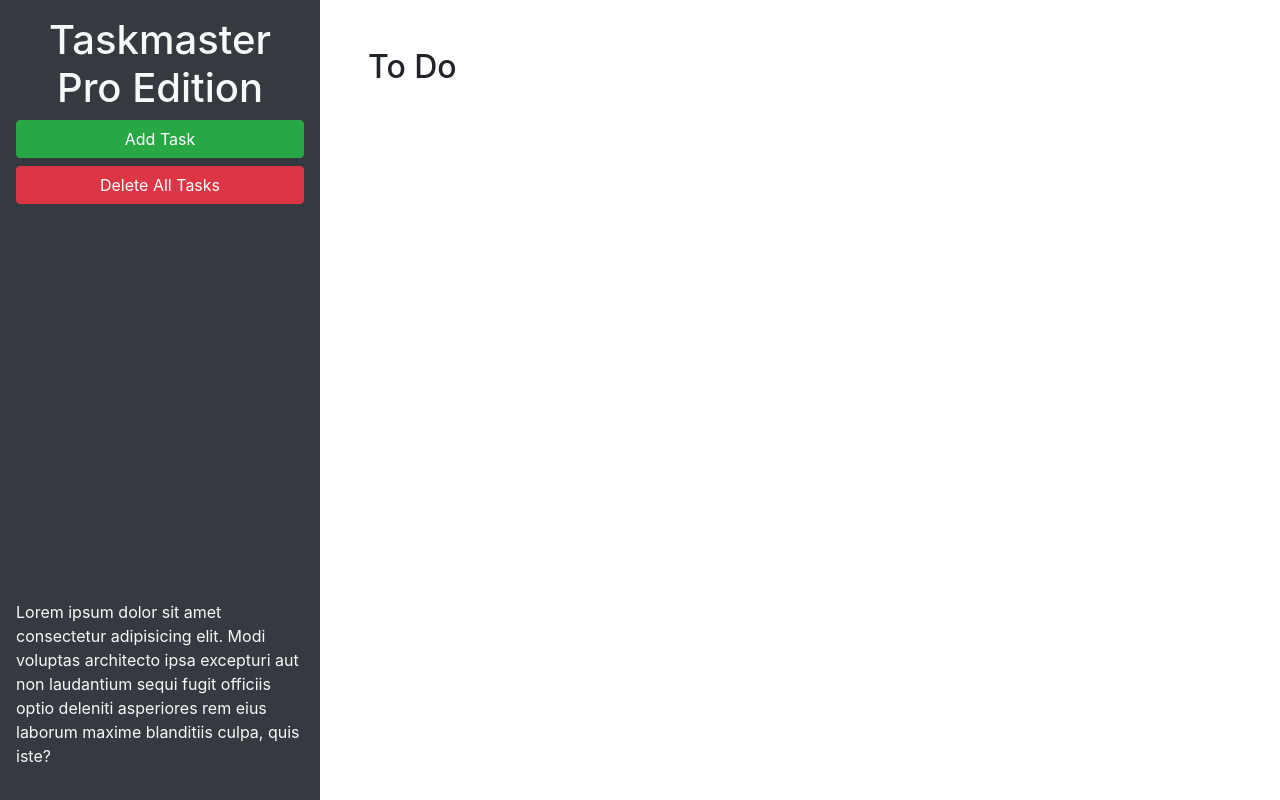
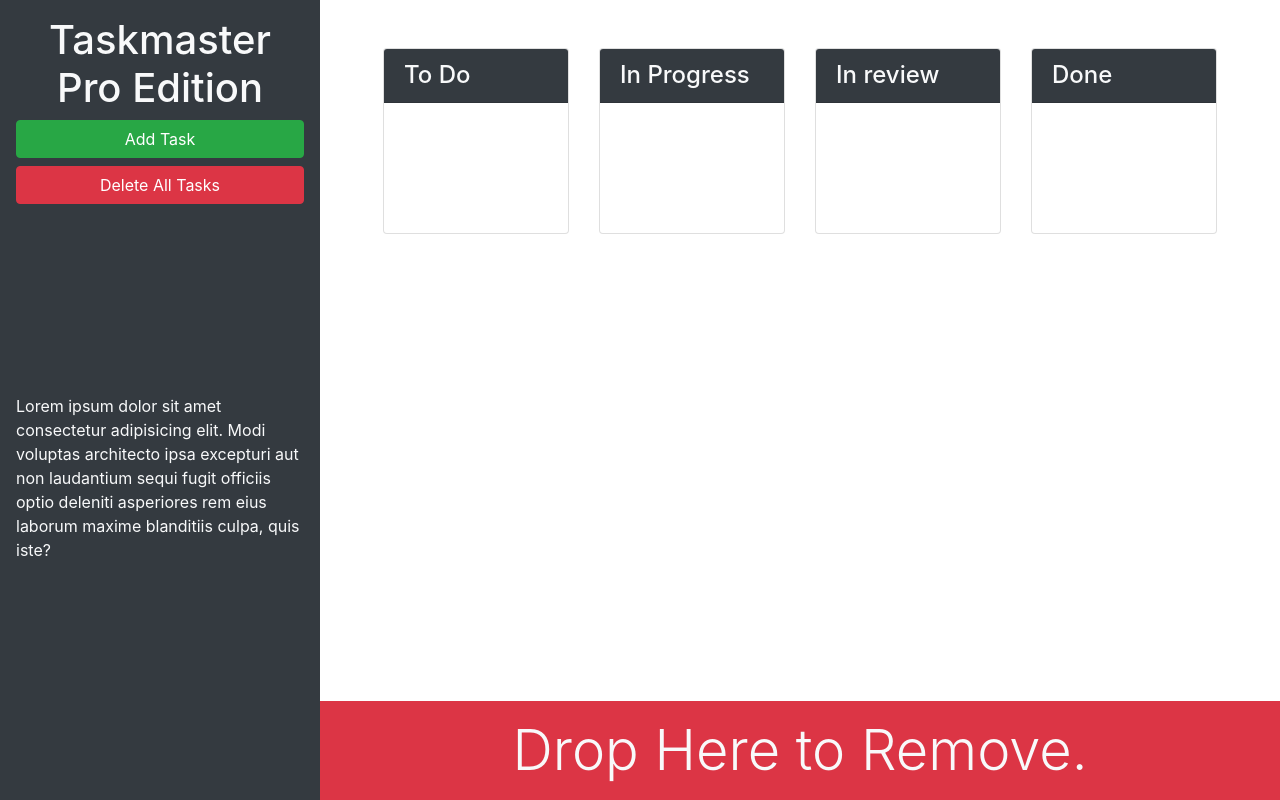
Before and after one commit to Doctor-Worm/taskmaster-pro, a plain HTML site: page index.html in a window 1280 px wide. Drawn offline with nearby package versions, Linux system fonts and the light colour scheme.

Commit message:
implemented bootstrap into card columns

```diff
--- a/assets/js/script.js
+++ b/assets/js/script.js
@@ -45,22 +45,62 @@ var saveTasks = function() {
   localStorage.setItem("tasks", JSON.stringify(tasks));
 };
 
+
+// modal was triggered
+$("#task-form-modal").on("show.bs.modal", function() {
+  // clear values
+  $("#modalTaskDescription, #modalDueDate").val("");
+});
+
+// modal is fully visible
+$("#task-form-modal").on("shown.bs.modal", function() {
+  // highlight textarea
+  $("#modalTaskDescription").trigger("focus");
+});
+
+// save button in modal was clicked
+$("#task-form-modal .btn-primary").click(function() {
+  // get form values
+  var taskText = $("#modalTaskDescription").val();
+  var taskDate = $("#modalDueDate").val();
+
+  if (taskText && taskDate) {
+    createTask(taskText, taskDate, "toDo");
+
+    // close modal
+    $("#task-form-modal").modal("hide");
+
+    // save in tasks array
+    tasks.toDo.push({
+      text: taskText,
+      date: taskDate
+    });
+
+    saveTasks();
+  }
+});
+
+// task text was clicked
 $(".list-group").on("click", "p", function() {
   var text = $(this)
     .text()
     .trim();
+
+  // replace p element with a new textarea
   var textInput = $("<textarea>")
     .addClass("form-control")
     .val(text);
     $(this).replaceWith(textInput);
+
+    // auto focus new element
     textInput.trigger("focus");
 });
 
+// editable field was un-focused
 $(".list-group").on("blur", "textarea", function(){
   // get the textarea's current value/text
   var text = $(this)
-    .val()
-    .trim();
+    .val();
 
     // get the parent's ul's ID attribute
   var status = $(this)
@@ -73,6 +113,7 @@ $(".list-group").on("blur", "textarea", function(){
     .closest(".list-group-item")
     .index();
 
+    // update task in array and re-save to localstorage
     tasks[status][index].text = text;
     saveTasks();
 
@@ -110,7 +151,6 @@ $(".list-group").on("blur", "input[type='text']", function() {
   // get current text
   var date = $(this)
     .val()
-    .trim();
 
   // get the parent ul's ID attribute
   var status = $(this)
@@ -137,41 +177,6 @@ $(".list-group").on("blur", "input[type='text']", function() {
 
 });
 
-
-// modal was triggered
-$("#task-form-modal").on("show.bs.modal", function() {
-  // clear values
-  $("#modalTaskDescription, #modalDueDate").val("");
-});
-
-// modal is fully visible
-$("#task-form-modal").on("shown.bs.modal", function() {
-  // highlight textarea
-  $("#modalTaskDescription").trigger("focus");
-});
-
-// save button in modal was clicked
-$("#task-form-modal .btn-primary").click(function() {
-  // get form values
-  var taskText = $("#modalTaskDescription").val();
-  var taskDate = $("#modalDueDate").val();
-
-  if (taskText && taskDate) {
-    createTask(taskText, taskDate, "toDo");
-
-    // close modal
-    $("#task-form-modal").modal("hide");
-
-    // save in tasks array
-    tasks.toDo.push({
-      text: taskText,
-      date: taskDate
-    });
-
-    saveTasks();
-  }
-});
-
 // remove all tasks
 $("#remove-tasks").on("click", function() {
   for (var key in tasks) {
--- a/index.html
+++ b/index.html
@@ -13,7 +13,7 @@
 <body>
 
   <div class="row min-vh-100 no-gutters">
-    <header class="col-12 col-lg-3 bg-dark text-light d-flex flex-column p-4 p-lg-3">
+    <header class="col-12 col-lg-3 bg-dark text-light sticky-top d-flex flex-column p-4 p-lg-3">
       <h1 class="text-center">Taskmaster Pro Edition</h1>
       <button id="create-task" class="btn btn-block btn-success" data-toggle="modal" data-target="#task-form-modal">Add
         Task</button>
@@ -22,11 +22,75 @@
         excepturi aut non
         laudantium sequi fugit officiis optio deleniti asperiores rem eius laborum maxime blanditiis culpa, quis iste?
       </p>
+      <p class="mt-auto d-none d-lg-block"></p>
     </header>
-    <main class="col-12 col-lg-9">
-      <div class="m-5">
-        <h2>To Do</h2>
-        <ul id="list-toDo" class="list-group"> </ul>
+    <main class="col-12 col-lg-9 d-flex flex-column">
+      <div class="m-5 row justify-content-around">
+        <!-- todo start -->
+        <div class="col-12 col-md-6 col-xl-3 mb-3">
+          <div class="card">
+            <h4 class="card-header bg-dark text-light">
+              To Do
+            </h4>
+            <ul id="list-toDo" class="list-group list-group-flush">
+              <li class="list-group-item">
+                <span class="badge badge-primary badge-pill"></span>
+                <p class="m-1"></p>
+                </li>
+            </ul>
+          </div>
+        </div>
+        <!-- todo end -->
+        <!-- in progess start -->
+        <div class="col-12 col-md-6 col-xl-3 mb-3">
+          <div class="card">
+            <h4 class="card-header bg-dark text-light">
+              In Progress
+            </h4>
+            <ul id="list-inProgress" class="list-group list-group-flush">
+              <li class="list-group-item">
+                <span class="badge badge-primary badge-pill"></span>
+                <p class="m-1"></p>
+                </li>
+            </ul>
+          </div>
+        </div>
+          <!-- in progress end -->
+          <!-- in review start -->
+          <div class="col-12 col-md-6 col-xl-3 mb-3">
+            <div class="card">
+              <h4 class="card-header bg-dark text-light">
+                In review
+              </h4>
+              <ul id="list-inReview" class="list-group list-group-flush">
+                <li class="list-group-item">
+                  <span class="badge badge-primary badge-pill"></span>
+                  <p class="m-1"></p>
+                  </li>
+              </ul>
+            </div>
+          </div>
+            <!-- in review end -->
+            <!-- done start -->
+            <div class="col-12 col-md-6 col-xl-3 mb-3">
+              <div class="card">
+                <h4 class="card-header bg-dark text-light">
+                  Done
+                </h4>
+                <ul id="list-done" class="list-group list-group-flush">
+                  <li class="list-group-item">
+                    <span class="badge badge-primary badge-pill"></span>
+                    <p class="m-1"></p>
+                    </li>
+                </ul>
+              </div>
+            </div>
+            <!-- done end -->
+      </div>
+      <div id="trash" class="mt-auto">
+        <div class="w-100 bg-danger p-3 text-center text-light display-4">
+          Drop Here to Remove.
+        </div>
       </div>
     </main>
   </div>
@@ -46,11 +110,11 @@
           <form>
             <div class="form-group">
               <label for="modalTaskDescription">Task description</label>
-              <textarea id="modalTaskDescription" rows="3"></textarea>
+              <textarea id="modalTaskDescription" rows="3" class="form-control"></textarea>
             </div>
             <div class="form-group">
               <label for="modalDueDate">Due date</label>
-              <input type="text" id="modalDueDate" placeholder="mm/dd/yyyy" autocomplete="off" />
+              <input type="text" class="form-control" id="modalDueDate" placeholder="mm/dd/yyyy" autocomplete="off" />
             </div>
           </form>
         </div>
```
